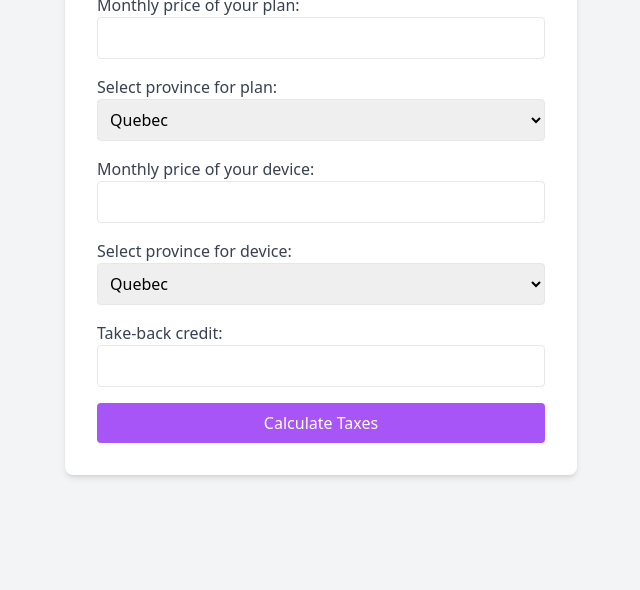
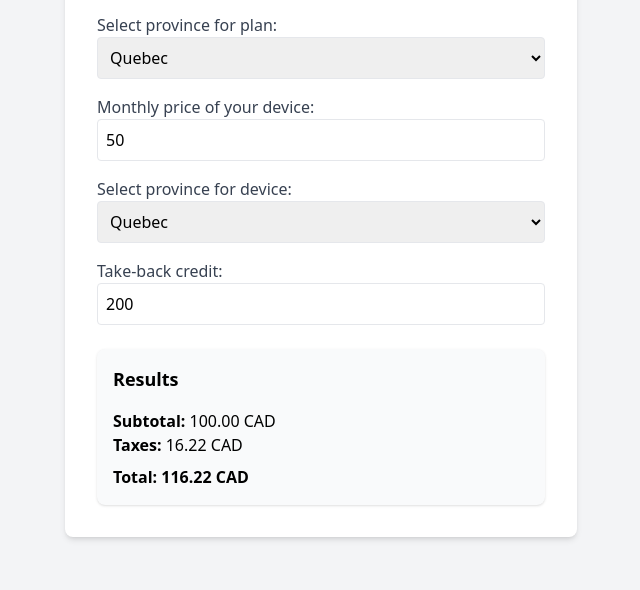
Before and after one commit to ozanazizoglu/ozanazizoglu.github.io, a plain HTML site: page index.html in a window 1280 px wide. Shown: the part 210-800 px from the top of the page, without its empty margins (319-959 px from the left). Drawn offline with nearby package versions, Linux system fonts and the light colour scheme.

Commit message:
Update index.html

```diff
--- a/index.html
+++ b/index.html
@@ -15,11 +15,11 @@
             <!-- Plan Details -->
             <div>
                 <label for="planPrice" class="block text-gray-700 font-medium">Monthly price of your plan:</label>
-                <input type="number" id="planPrice" step="0.01" required class="w-full p-2 border rounded">
+                <input type="number" id="planPrice" step="0.01" value="50" required class="w-full p-2 border rounded" oninput="calculateTaxes()">
             </div>
             <div>
                 <label for="planProvince" class="block text-gray-700 font-medium">Select province for plan:</label>
-                <select id="planProvince" class="w-full p-2 border rounded">
+                <select id="planProvince" class="w-full p-2 border rounded" onchange="calculateTaxes()">
                     <option value="qc">Quebec</option>
                     <option value="on">Ontario</option>
                 </select>
@@ -28,51 +28,42 @@
             <!-- Device Details -->
             <div>
                 <label for="devicePrice" class="block text-gray-700 font-medium">Monthly price of your device:</label>
-                <input type="number" id="devicePrice" step="0.01" required class="w-full p-2 border rounded">
+                <input type="number" id="devicePrice" step="0.01" value="50" required class="w-full p-2 border rounded" oninput="calculateTaxes()">
             </div>
             <div>
                 <label for="deviceProvince" class="block text-gray-700 font-medium">Select province for device:</label>
-                <select id="deviceProvince" class="w-full p-2 border rounded">
+                <select id="deviceProvince" class="w-full p-2 border rounded" onchange="calculateTaxes()">
                     <option value="qc">Quebec</option>
                     <option value="on">Ontario</option>
                 </select>
             </div>
             <div>
                 <label for="takeBackCredit" class="block text-gray-700 font-medium">Take-back credit:</label>
-                <input type="number" id="takeBackCredit" step="0.01" required class="w-full p-2 border rounded">
+                <input type="number" id="takeBackCredit" step="0.01" value="200" required class="w-full p-2 border rounded" oninput="calculateTaxes()">
             </div>
-
-            <!-- Calculate Button -->
-            <button type="button" onclick="calculateTaxes()" class="w-full bg-purple-500 text-white p-2 rounded hover:bg-purple-600">
-                Calculate Taxes
-            </button>
         </form>
 
         <!-- Results -->
-        <div id="results" class="hidden mt-6 bg-gray-50 p-4 rounded-lg shadow">
+        <div id="results" class="mt-6 bg-gray-50 p-4 rounded-lg shadow">
             <h2 class="text-lg font-semibold mb-4">Results</h2>
-            <p><strong>Subtotal:</strong> <span id="subtotal"></span> CAD</p>
-            <p><strong>Taxes:</strong> <span id="taxes"></span> CAD</p>
-            <p class="mt-2 font-bold"><strong>Total:</strong> <span id="total"></span> CAD</p>
+            <p><strong>Subtotal:</strong> <span id="subtotal">0.00</span> CAD</p>
+            <p><strong>Taxes:</strong> <span id="taxes">0.00</span> CAD</p>
+            <p class="mt-2 font-bold"><strong>Total:</strong> <span id="total">0.00</span> CAD</p>
         </div>
     </div>
 
     <script>
         function calculateTaxes() {
-            const gstRate = 0.05; // GST
-            const qstRate = 0.09975; // QST
-            const hstRate = 0.13; // HST
+            const gstRate = 0.05;     // GST
+            const qstRate = 0.09975;  // QST
+            const hstRate = 0.13;     // HST
 
-            const planPrice = parseFloat(document.getElementById('planPrice').value);
-            const devicePrice = parseFloat(document.getElementById('devicePrice').value);
-            const takeBackCredit = parseFloat(document.getElementById('takeBackCredit').value);
+            // Input values
+            const planPrice = parseFloat(document.getElementById('planPrice').value) || 0;
+            const devicePrice = parseFloat(document.getElementById('devicePrice').value) || 0;
+            const takeBackCredit = parseFloat(document.getElementById('takeBackCredit').value) || 0;
             const planProvince = document.getElementById('planProvince').value;
             const deviceProvince = document.getElementById('deviceProvince').value;
-
-            if (isNaN(planPrice) || isNaN(devicePrice) || isNaN(takeBackCredit)) {
-                alert("Please enter valid numbers for all fields.");
-                return;
-            }
 
             // Subtotal
             const subtotal = planPrice + devicePrice;
@@ -105,9 +96,10 @@
             document.getElementById('subtotal').textContent = subtotal.toFixed(2);
             document.getElementById('taxes').textContent = totalTaxes.toFixed(2);
             document.getElementById('total').textContent = total.toFixed(2);
+        }
 
-            document.getElementById('results').classList.remove('hidden');
-        }
+        // Initial Calculation on Page Load
+        window.onload = calculateTaxes;
     </script>
 </body>
 </html>
```
